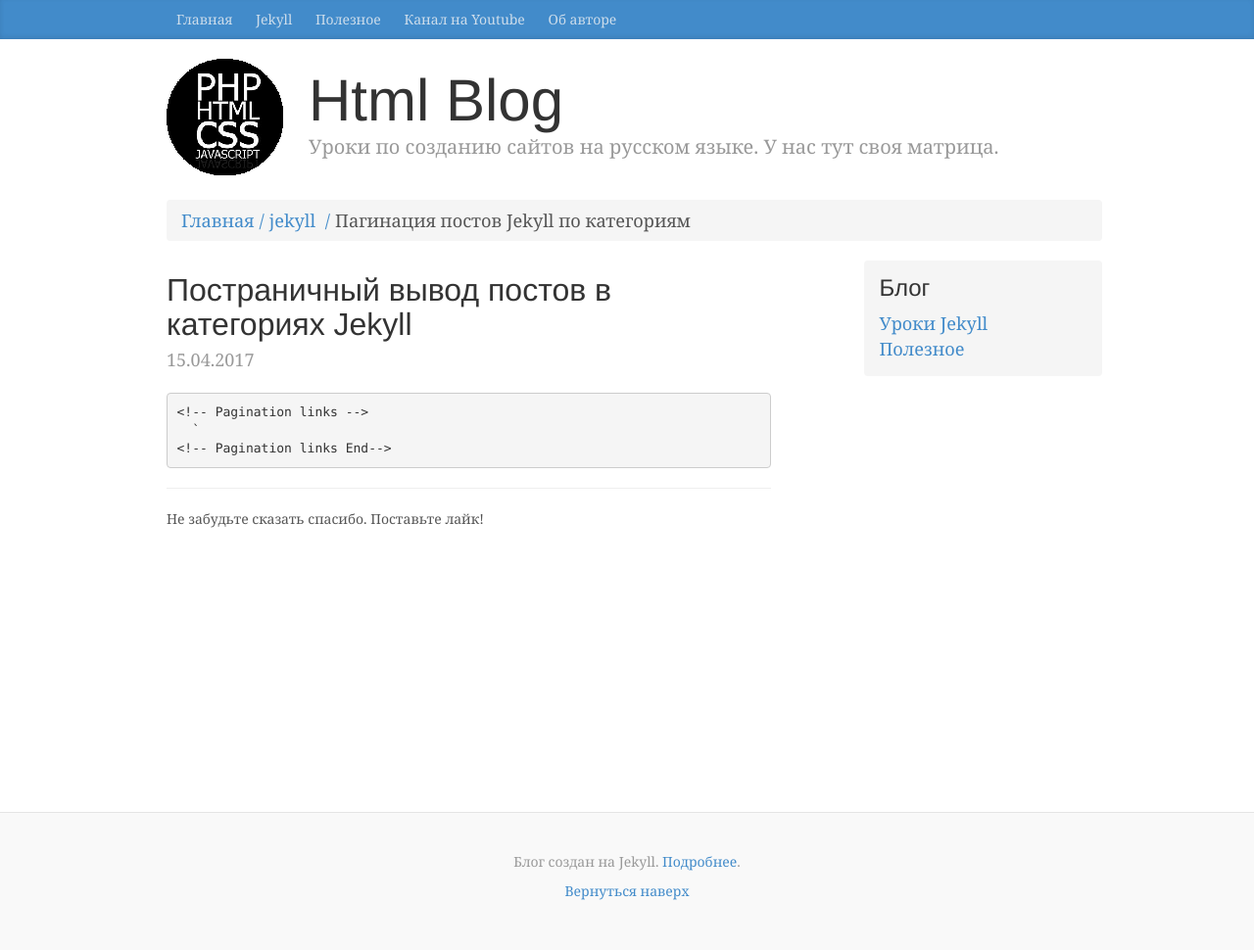
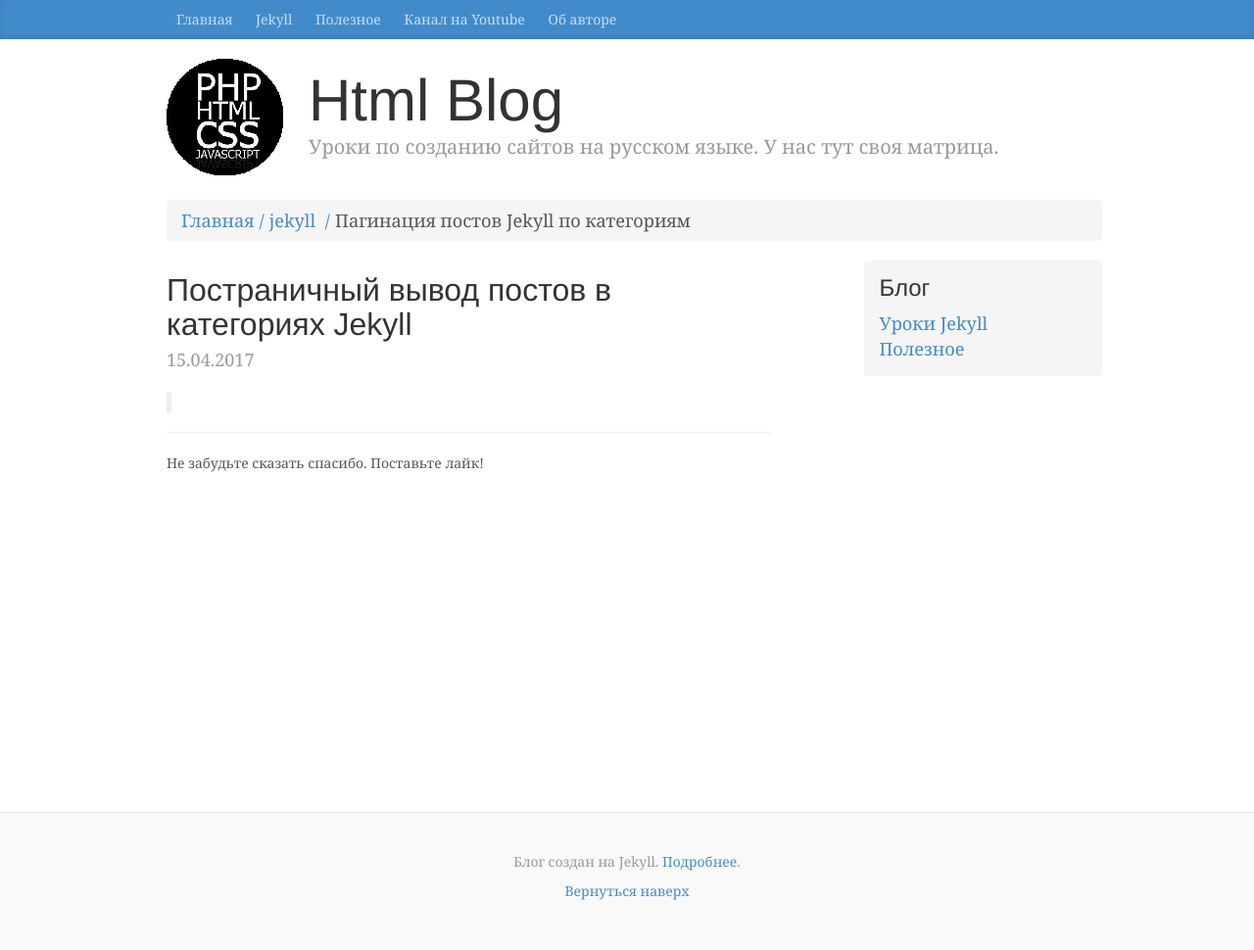
Before and after one commit to htmlblog/htmlblog.github.io, a Jekyll site: the page built from _posts/2017-04-15-paghinatsiia-jekyll-po-katieghoriiam.markdown, in a window 1280 px wide. Shown: the whole page at 98% size. Built offline with Jekyll 4.4.1, drawn with Linux system fonts in a browser that asks for light colours; comment, search, counter and statistics services are not loaded.

Commit message:
Updated Paghinatsiia Jekyll Po Katieghoriiam

````diff
--- a/_posts/2017-04-15-paghinatsiia-jekyll-po-katieghoriiam.markdown
+++ b/_posts/2017-04-15-paghinatsiia-jekyll-po-katieghoriiam.markdown
@@ -11,10 +11,9 @@
 layout: post
 ---
 
-```
-<!-- Pagination links -->
-  `{% if paginator.total_pages > 1 %}`
-	<div class="pagination">
+> <!-- Pagination links -->
+>  {% if paginator.total_pages > 1 %}
+>	<div class="pagination">
 	  {% if paginator.previous_page == 1 %}
 		<a href="{{ '/news/' | prepend: site.baseurl | replace: '//', '/' }}" class="page-item">&laquo;</a>
 	  {% elsif paginator.previous_page%}
@@ -42,4 +41,3 @@
 	</div>
 	{% endif %}
 <!-- Pagination links End-->
-```
````
